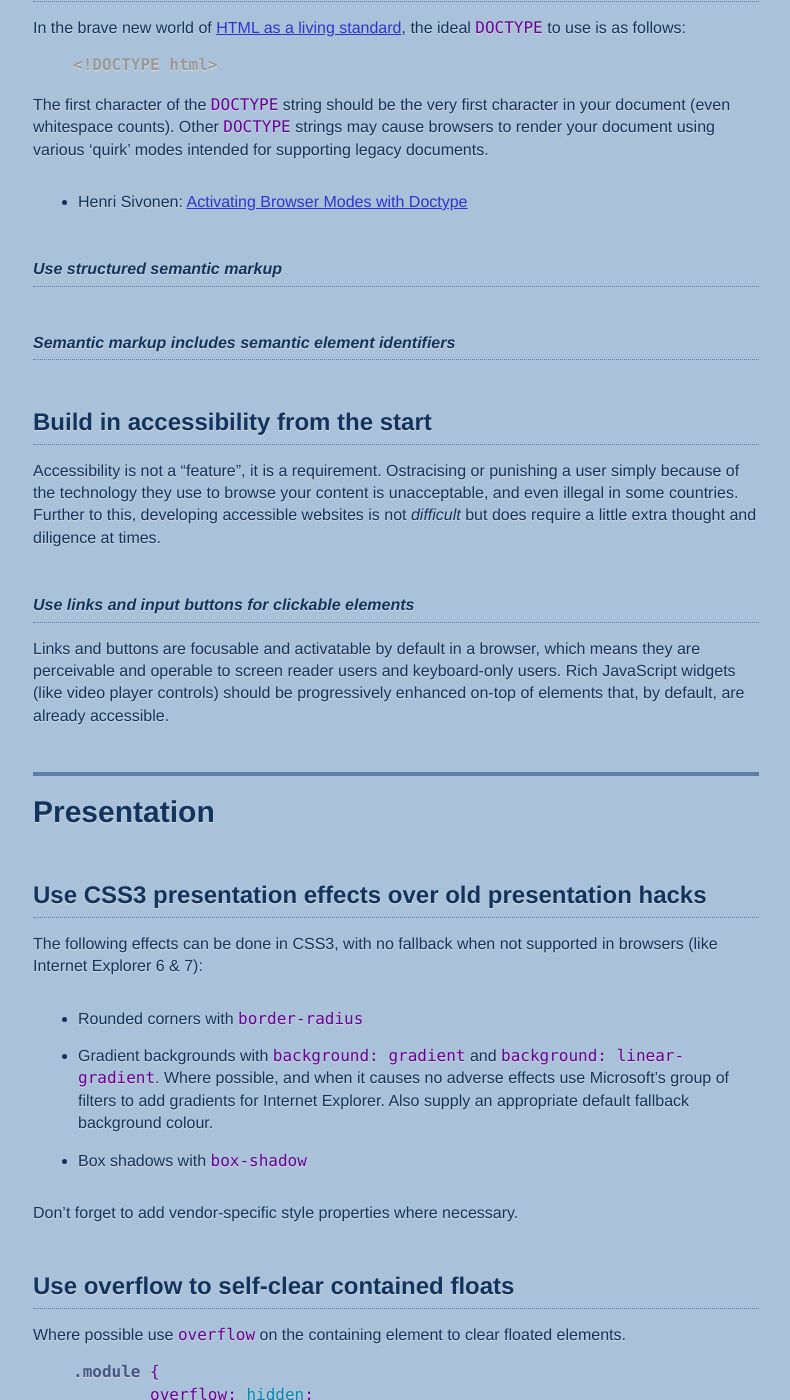
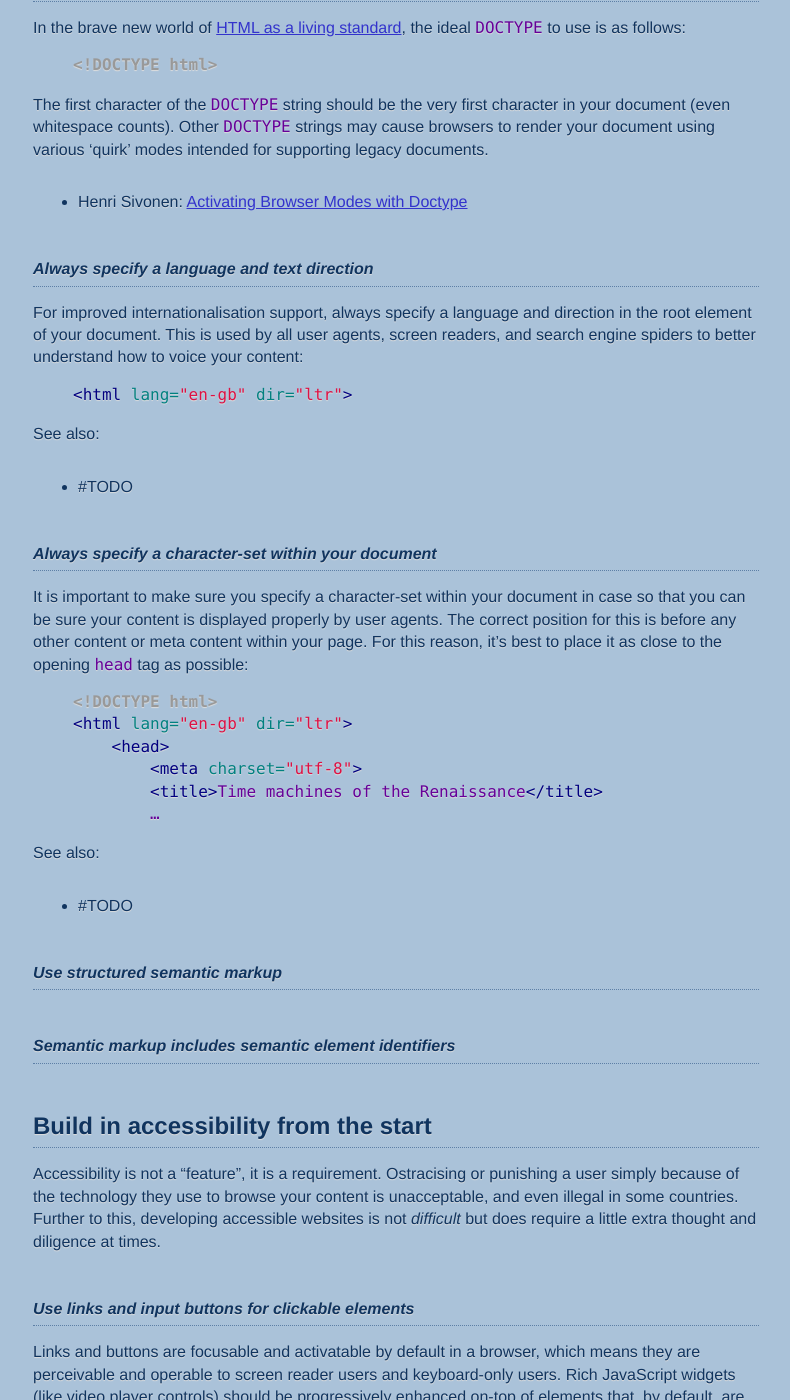
Before and after one commit to nefarioustim/front-end-development-best-practice, a Jekyll site: the page built from index.md, in a window 1280 px wide and 1400 px high, scrolled down 6263 px. Shown: the whole window, without its empty margins (118-908 px from the left). Built offline with Jekyll 4.4.1, drawn with Linux system fonts in a browser that asks for light colours; Markdown is read by kramdown in place of the engine named in the settings.

Commit message:
Added i18n segments.

```diff
--- a/index.md
+++ b/index.md
@@ -316,6 +316,41 @@ supporting legacy documents.
 
    * Henri Sivonen: [Activating Browser Modes with Doctype](http://hsivonen.iki.fi/doctype/)
 
+#### Always specify a language and text direction
+
+For improved internationalisation support, always specify a language and
+direction in the root element of your document. This is used by all user
+agents, screen readers, and search engine spiders to better understand how to
+voice your content:
+
+{% highlight html %}
+<html lang="en-gb" dir="ltr">
+{% endhighlight %}
+
+See also:
+
+* \#TODO
+
+#### Always specify a character-set within your document
+
+It is important to make sure you specify a character-set within your document
+in case so that you can be sure your content is displayed properly by user
+agents. The correct position for this is before any other content or meta content within your page. For this reason, it's best to place it as close to
+the opening `head` tag as possible:
+
+{% highlight html %}
+<!DOCTYPE html>
+<html lang="en-gb" dir="ltr">
+    <head>
+        <meta charset="utf-8">
+        <title>Time machines of the Renaissance</title>
+        …
+{% endhighlight %}
+
+See also:
+
+* \#TODO
+
 #### Use structured semantic markup
 
 #### Semantic markup includes semantic element identifiers
```
